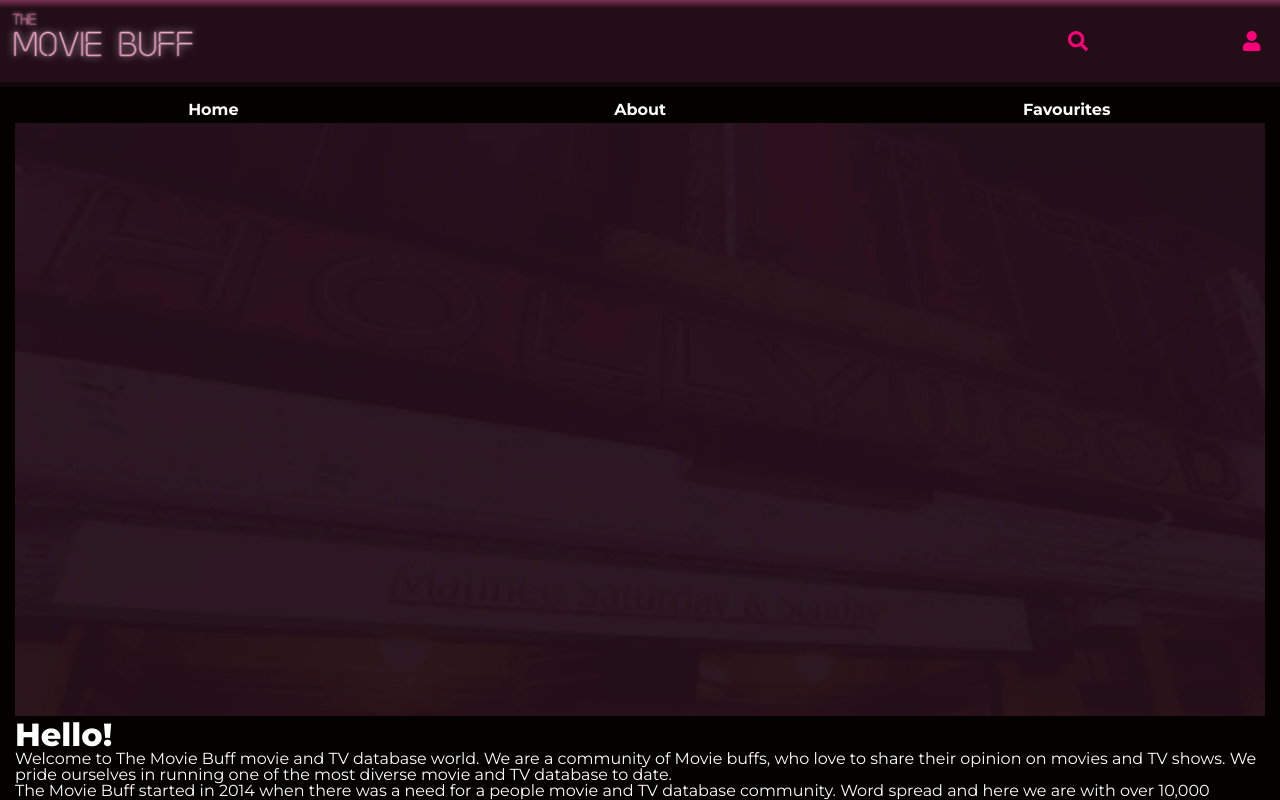
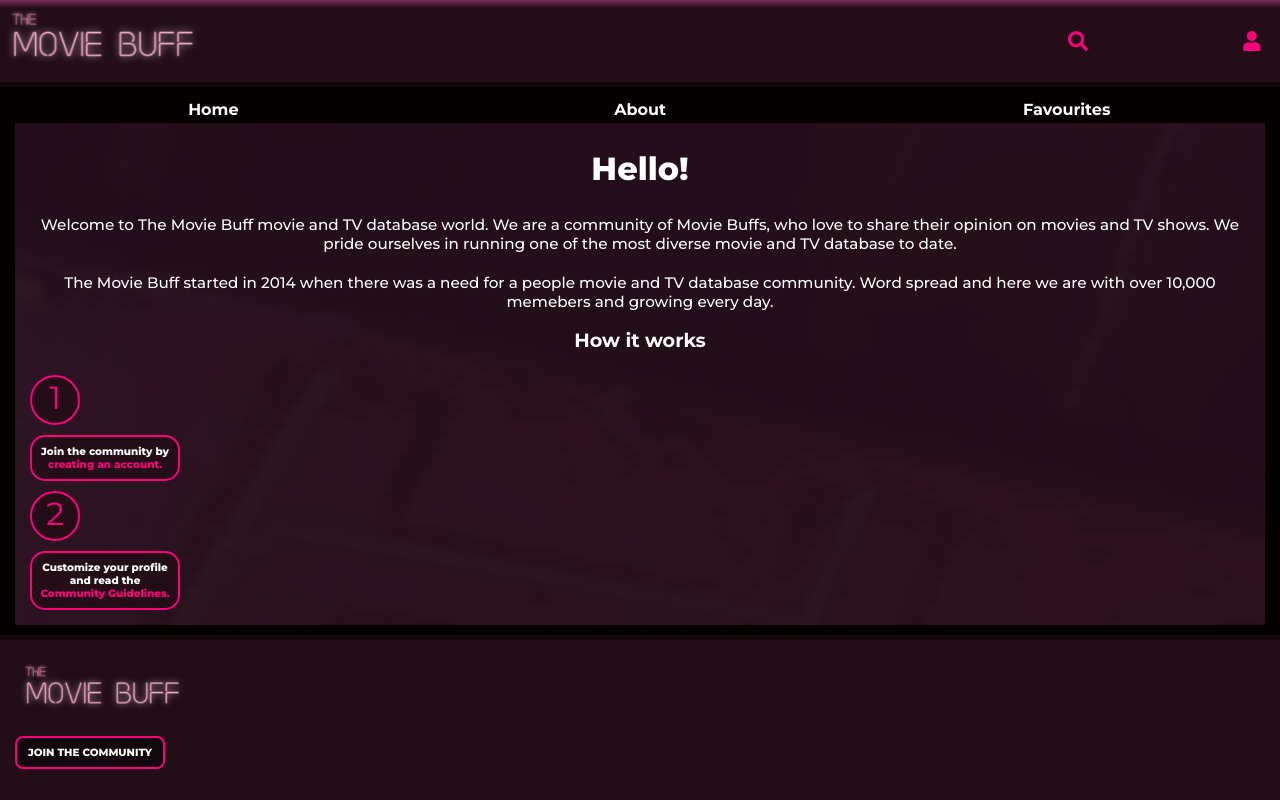
Before and after one commit to jennyesc/movieBuff, a React (Create React App) app: page /about in a window 1280 px wide. Shown: the top 800 px of the page. Built offline with nearby package versions, Linux system fonts and the light colour scheme.

Commit message:
About page

```diff
--- a/src/components/About.js
+++ b/src/components/About.js
@@ -7,24 +7,36 @@ function About () {
             <section>
                 <div className="page-info-container">
                     <div className="page-bg">
-                        <img src={background} alt="About page backgroung" ></img>
+                        <div style={{ backgroundImage: `url(${background})` }}>
+
                             <div className="about-text">
-                            <h1>Hello!</h1>
-
+                                <h1 className="align-one">Hello!</h1>
+                                <div className="p-one">
                                     <p>Welcome to The Movie Buff movie and TV database world. We are a
-                                community of Movie buffs, who love to share their opinion on movies and TV shows. We pride ourselves in running one of the
+                                        community of Movie Buffs, who love to share their opinion on movies and TV shows. We pride ourselves in running one of the
                                         most diverse movie and TV database to date.
                                     </p>
+                                </div>
+                                <div className="p-two">
                                 <p>The Movie Buff started in 2014 when there was a need for a people
                                         movie and TV database community. Word spread and here we are with
                                         over 10,000 memebers and growing every day.
                                 </p>
-                                <h3>How it works</h3>
+                                </div>
+                                    <h5 className="align-two">How it works</h5>
+
                                 <div className="btn-container">
-                                <p className="circle"> 1 </p>
-                                <button className="btn"> Join the community by creating an account.</button>
-                                <p className="circle"> 2 </p>
-                                <button className="btn">Customize your profile and read the Community Guidelines.</button>
+                                    <p className="circle">1</p>
+                                    <button className="btn">
+                                        <p>Join the community by</p>
+                                        <p className="color">creating an account.</p>
+                                    </button>
+                                    <p className="circle">2</p>
+                                    <button className="btn">
+                                        <p>Customize your profile and read the</p>
+                                        <p className="color">Community Guidelines.</p>
+                                    </button>
+                                </div>
                             </div>
                         </div>
                     </div>
--- a/src/styles/base/_type.scss
+++ b/src/styles/base/_type.scss
@@ -2,7 +2,7 @@
 
 //typography
 
-body, h1, h2, h3, h4, a{
+body, h1, h2, h3, h4, a, p{
     font-family: $bodyfont;
     color: $fontColor;
 }
--- a/src/styles/components/_about.scss
+++ b/src/styles/components/_about.scss
@@ -8,12 +8,77 @@ main{
     .page-info-container{
 
         .page-bg{
-            position: relative;
-            background-size: cover;
+            width: 100%;
 
             .about-text{
-                //position: absolute;
 
+
+                .align-one{
+                    text-align: center;
+                    font-size: 2rem;
+                    padding: 30px 0px 30px 0px;
+                }
+
+                .p-one{
+                    text-align: center;
+                    padding: 0px 15px 20px 15px;
+                    font-weight: $fontMed;
+                    font-size: 0.95rem;
+                    line-height: 1.25;
+                }
+
+                .p-two{
+                    text-align: center;
+                    padding: 0px 15px 20px 15px;
+                    font-weight: $fontMed;
+                    font-size: 0.95rem;
+                    line-height: 1.25;
+                }
+
+                .align-two{
+                    text-align: center;
+                    font-weight: $fontBold;
+                    font-size: 1.2rem;
+                    padding-bottom: 25px;
+                }
+
+                .btn-container{
+                    padding: 0px 15px 5px 15px;
+
+
+                    .circle{
+                        padding:  5px;
+                        background-color: $darkPurple;
+                        border-radius: 100%;
+                        width: 50px;
+                        height: 50px;
+                        border: solid 2px $iconColor;
+                        color: $iconColor;
+                        text-align: center;
+                        font-weight: 5rem;
+                        font-size: 2rem;
+
+                    }
+
+                    .btn{
+
+                        background-color: $darkPurple;
+                        font-weight: $fontExtra;
+                        font-size: 0.65rem;
+                        color: $fontColor;
+                        border-radius: 15px;
+                        border: solid 2px $iconColor;
+                        padding: 8px;
+                        width: 150px;
+                        margin: 10px 0;
+
+                        .color{
+                            color: $iconColor;
+
+                        }
+                    }
+
+                }
 
             }
         }
```
Lines whose indentation alone changed are shown as unchanged.
